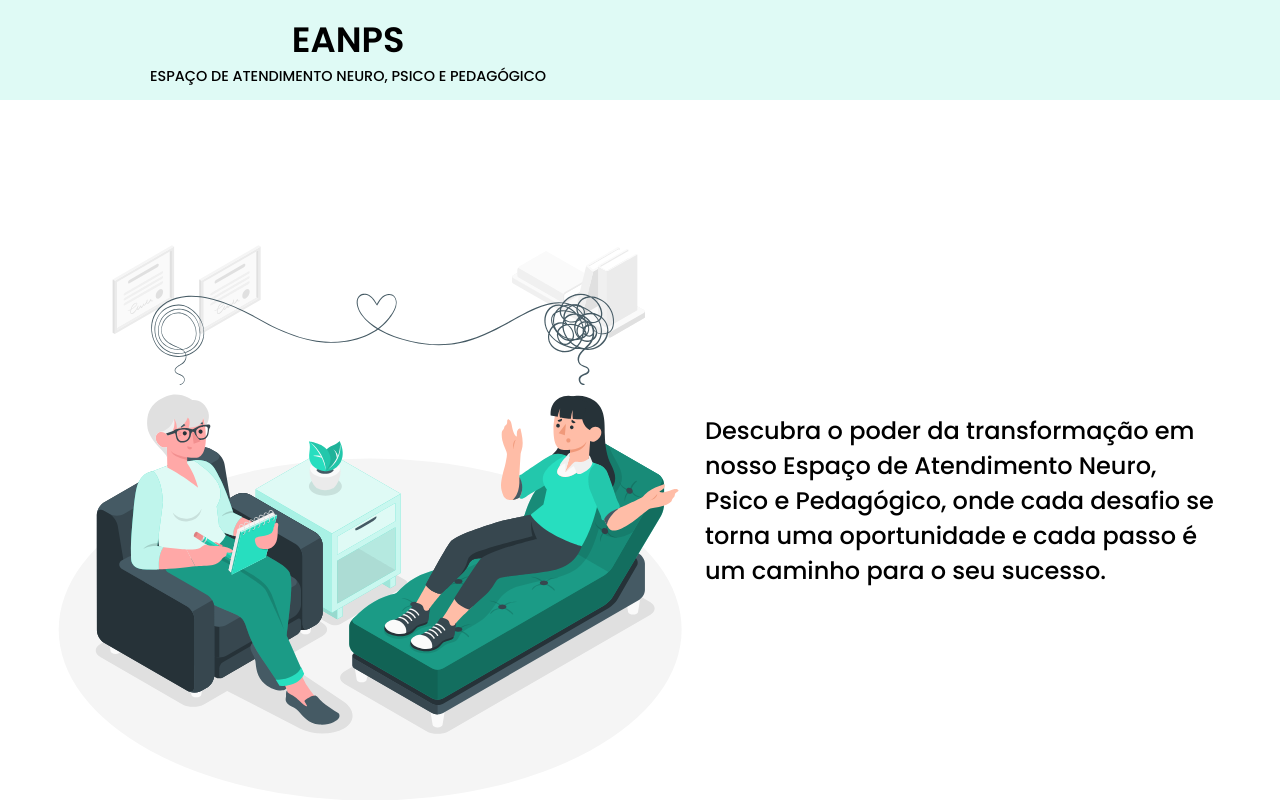
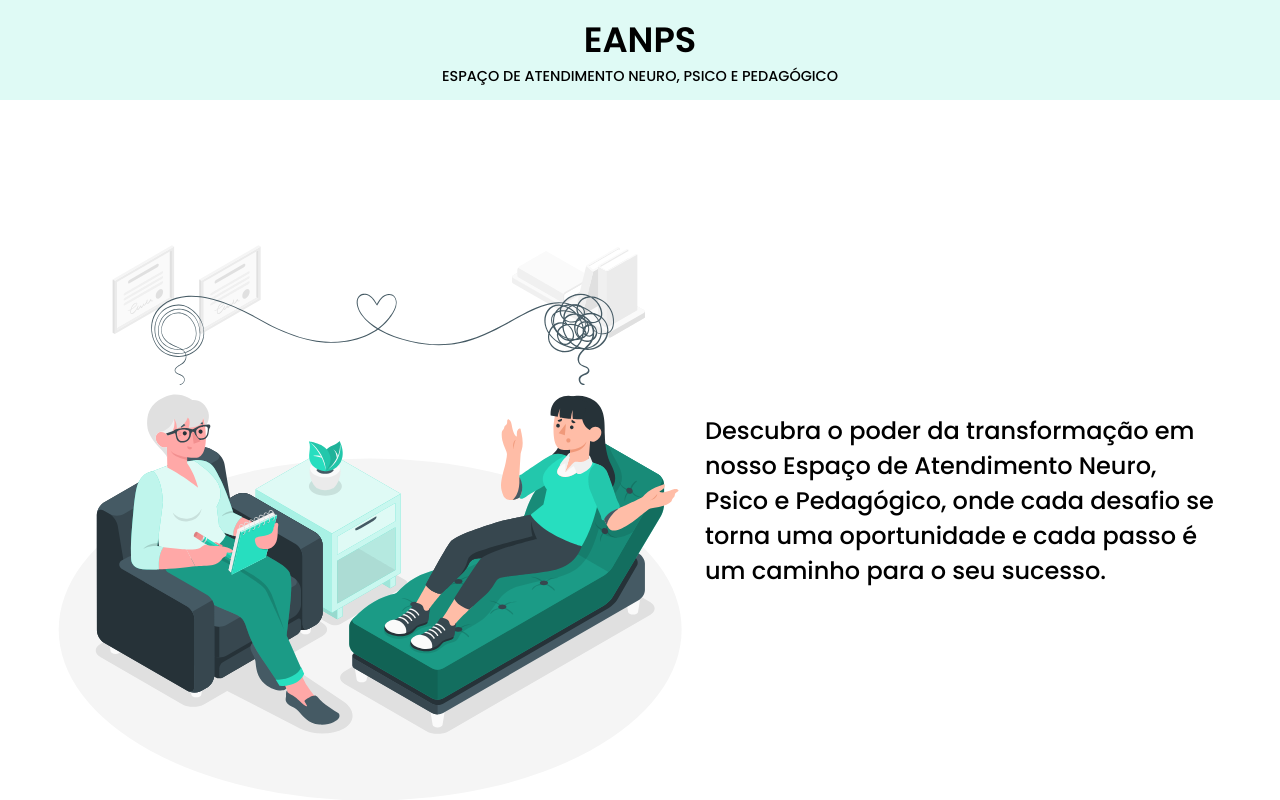
Before and after one commit to EricOliveiras/eanps-site, a React (Vite) app: page / in a window 1280 px wide. Shown: the top 800 px of the page. Built offline with nearby package versions, Linux system fonts and the light colour scheme.

Commit message:
style: modify header style css

```diff
--- a/src/components/Header/style.css
+++ b/src/components/Header/style.css
@@ -1,16 +1,16 @@
 #header {
 	align-items: center;
+	justify-content: center;
 	background-color: #DFFAF5;
 	display: flex;
 	height: 80px;
-	justify-content: space-between;
 	padding: 10px 150px;
-	text-align: center;
 }
 
 .logo {
 	display: flex;
 	flex-direction: column;
+	align-items: center;
 }
 
 #header-title {
@@ -86,7 +86,6 @@ nav a:hover {
 
 	.logo {
 		margin-bottom: 5px;
-		width: 100vw;
 	}
 
 	#header-paragraph {
```
